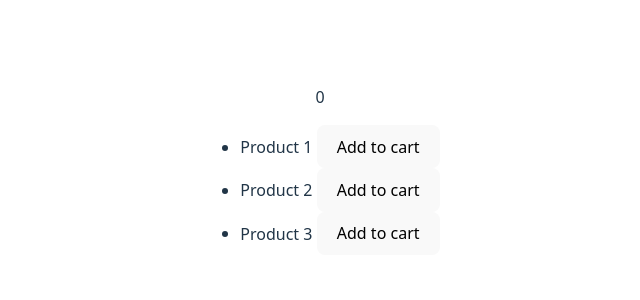
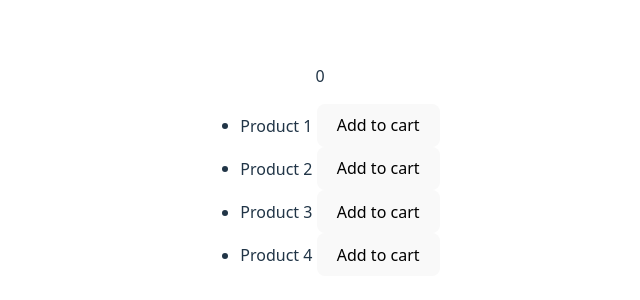
Before and after one commit to MeBurritoLoc0/react-ecommerce-ci-cd, a React (Vite) app: page / in a window 1280 px wide. Shown: the part 222-522 px from the top of the page, without its empty margins (320-960 px from the left). Built offline with nearby package versions, Linux system fonts and the light colour scheme.

Commit message:
Update product title

```diff
--- a/src/App.jsx
+++ b/src/App.jsx
@@ -7,6 +7,7 @@ const products = [
   { id: 1, title: "Product 1" },
   { id: 2, title: "Product 2" },
   { id: 3, title: "Product 3" },
+  { id: 4, title: "Product 4" },
 ];
 
 function App() {
```
